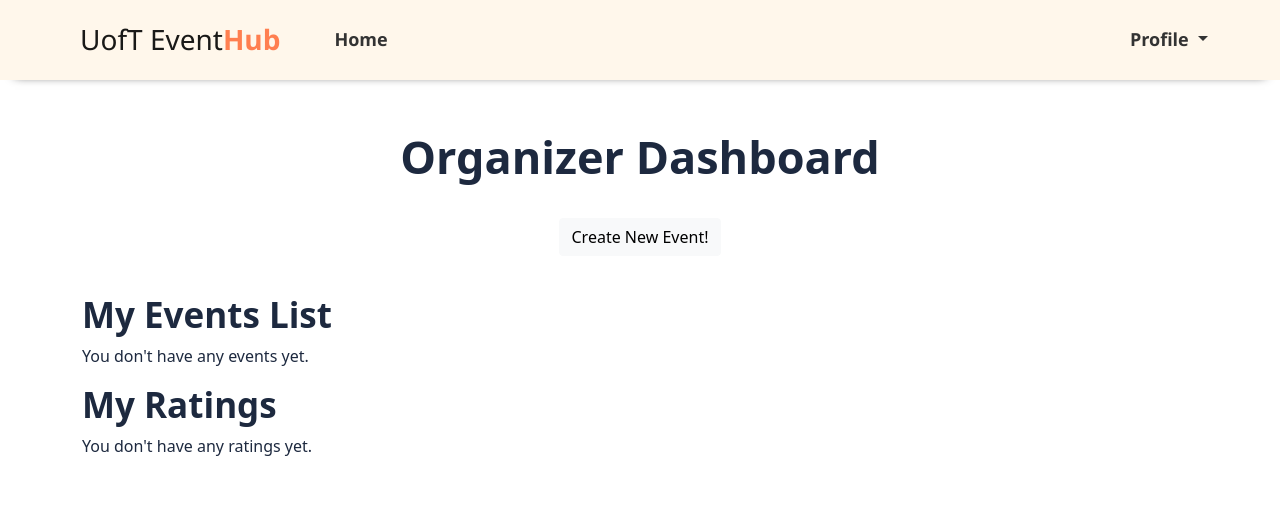
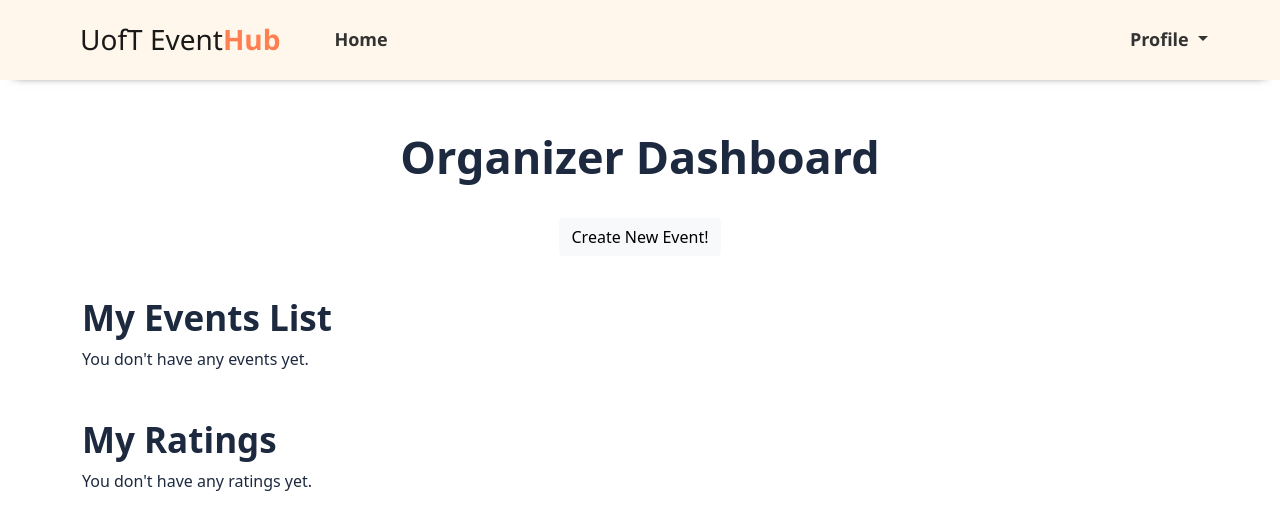
Before and after one commit to ECE444-2023Fall/UofT-EventHub, a Flask app: page /organizer in a window 1280 px wide. Shown: the top 530 px of the page. Run offline with Flask 3, Linux system fonts and the light colour scheme; a user stored in the database is signed in; tables that the repository leaves empty hold one stand-in row (values such as "Sample post"); parts of the project's set-up code (start-up, migrations or seed data) failed here and were passed over; some libraries are stand-ins or nearby versions; some web fonts are replaced.

Commit message:
Modified padding on the organizer main page

```diff
--- a/app/static/style.css
+++ b/app/static/style.css
@@ -3,10 +3,6 @@
 /* The defualt font of our website, we can experiment with it */
 html {
   font-family: inherit;
-}
-
-body {
-  padding-bottom: 4vw;
 }
 
 h1{
@@ -495,7 +491,12 @@ div.error-msg {
 }
 
 /* The style below is for the Organizer Main Page */
+.organizer-dashboard-section {
+  padding-top: 2vh;
+  padding-bottom: 2vh;
+}
+
 .create-new-event-btn {
   margin-top: 2vw;
-  margin-bottom: 3vw;
+  margin-bottom: 2vw;
 }
--- a/app/templates/organizer_main.html
+++ b/app/templates/organizer_main.html
@@ -55,6 +55,7 @@
     {% endblock %}
 
     <div class="content">
+        <div class="organizer-dashboard-section">
             <h2>My Events List</h2>
             {% if my_events_data|length == 0 %}
             <p>You don't have any events yet.</p>
@@ -89,7 +90,8 @@
                 </div>
             </div>
             {% endif %}
-
+        </div>
+        <div class="organizer-dashboard-section">
             <h2>My Ratings</h2>
             {% if my_avg_rating == -1 %}
             <p>You don't have any ratings yet.</p>
@@ -106,4 +108,5 @@
             {% endif %}
         </div>
     </div>
+</div>
 {% endblock %}
```
Lines whose indentation alone changed are shown as unchanged.
